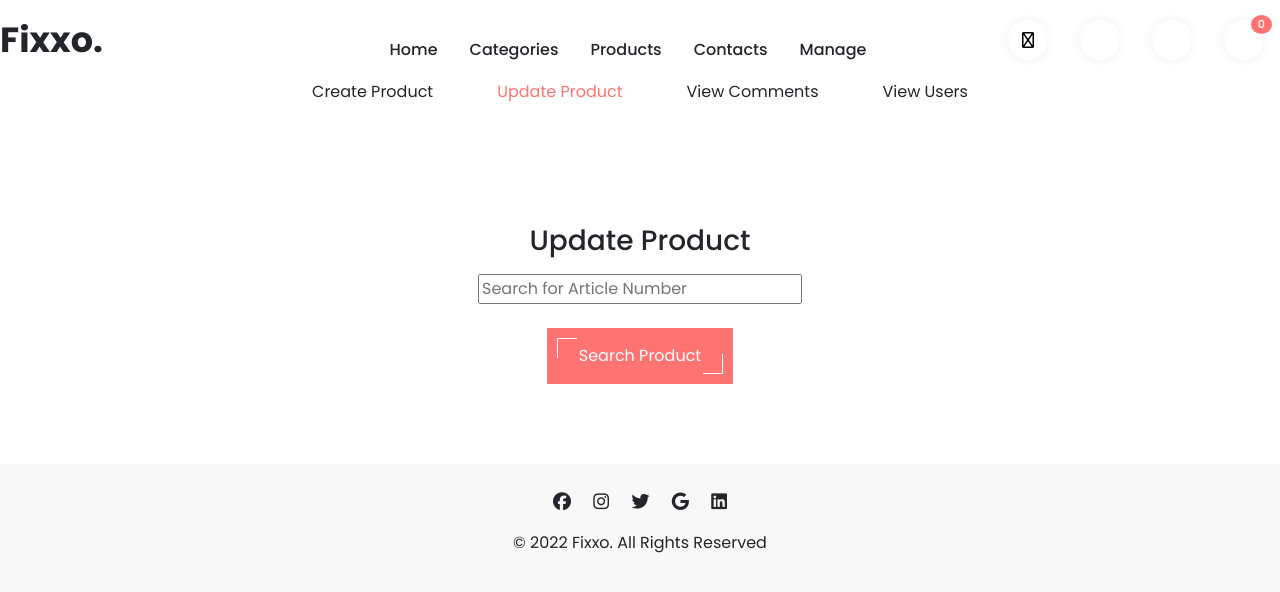
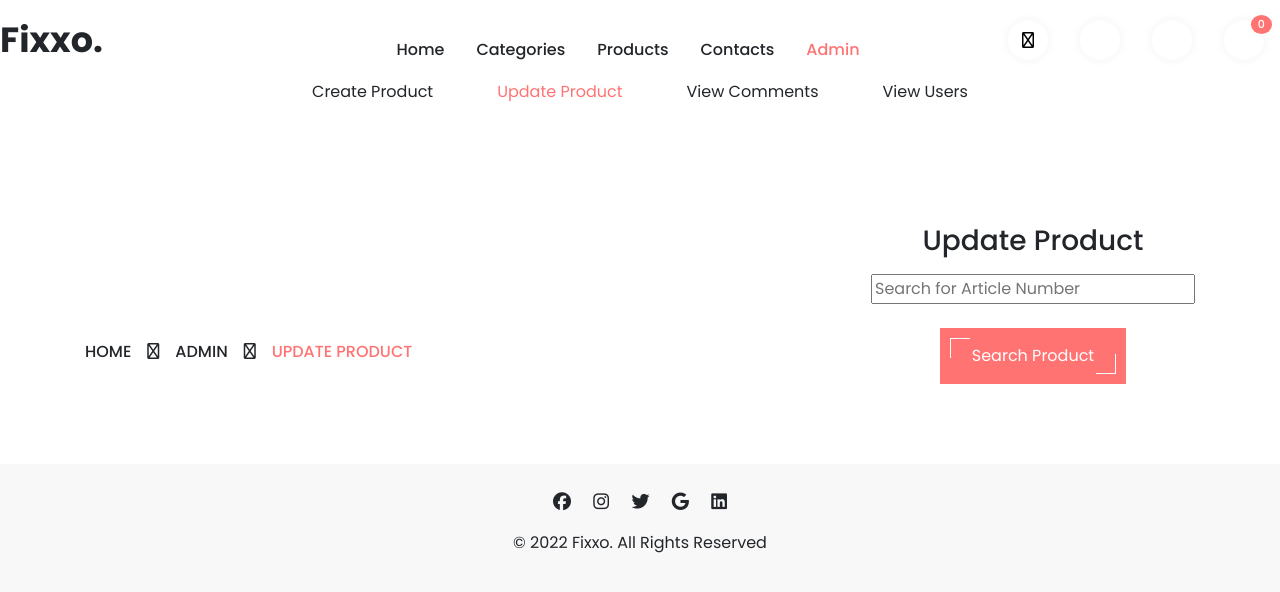
Before and after one commit to Demsity/assignment-react-back, a React (Create React App) app: page /admin/update-product in a window 1280 px wide. Shown: the top 592 px of the page. Built offline with nearby package versions, Linux system fonts and the light colour scheme; no server answers; some icons are missing.

Commit message:
added admin dashboard button and breadcrumbs navigation to admin section

```diff
--- a/src/App.tsx
+++ b/src/App.tsx
@@ -22,6 +22,7 @@ import CreateProduct from './SubRoutes/CreateProduct';
 import ViewComments from './SubRoutes/ViewComments';
 import ViewUsers from './SubRoutes/ViewUsers';
 import UpdateProduct from './SubRoutes/UpdateProduct';
+import Dashboard from './SubRoutes/Dashboard';
 
 
 function App() {
@@ -35,7 +36,7 @@ function App() {
         <Routes>
             <Route path='/' element={<HomeView />} />
             <Route path='/admin/' element={<AdminView />}>
-              <Route path='' element={<CreateProduct />}/>
+              <Route path='' element={<Dashboard />}/>
               <Route path='create-product' element={<CreateProduct />} />
               <Route path='update-product' element={<UpdateProduct />} />
               <Route path='view-comments' element={<ViewComments />} />
--- a/src/Components/Navbar.tsx
+++ b/src/Components/Navbar.tsx
@@ -48,7 +48,7 @@ const Navbar = () => {
             <NavLink className='__navbar-link' to='/categories'>Categories</NavLink>
             <NavLink className='__navbar-link' to='/product/'>Products</NavLink>
             <NavLink end className='__navbar-link' to='/contact'>Contacts</NavLink>
-            <NavLink end className='__navbar-link' to='/admin'>Manage</NavLink>
+            <NavLink className='__navbar-link' to='/admin'>Admin</NavLink>
         </nav>
         <nav className='__user-interface ms-4'>
             <button className={'__round-button'} type='button' data-bs-toggle="offcanvas" data-bs-target={'#search'} aria-controls={'search'} >
--- a/src/SubRoutes/CreateProduct.tsx
+++ b/src/SubRoutes/CreateProduct.tsx
@@ -1,4 +1,5 @@
 import React, { useEffect, useState } from 'react'
+import Breadcrumbs from '../Components/BreadCrumbs'
 import { ProductInterface } from '../Utilities/Interfaces'
 import { submitData, validateProduct } from '../Utilities/Submit&Validation'
 
@@ -75,6 +76,7 @@ function CreateProduct() {
 
   return (
     <div className='container __cp-container'>
+      <Breadcrumbs page='Create Product' prevPage='Admin' />
       <form onSubmit={handleSubmit} className='__cp-form' noValidate>
         <label>Title</label>
         <input type="text" id='name' value={newProduct.name} onChange={event => onChange(event)} />
--- /dev/null
+++ b/src/SubRoutes/Dashboard.tsx
@@ -0,0 +1,14 @@
+import React from 'react'
+import Breadcrumbs from '../Components/BreadCrumbs'
+
+function Dashboard() {
+  return (
+    <div>
+        <Breadcrumbs page='Admin' />
+        <div>Manage Site</div>
+        <div>A Statistics dashboard for admin or manager</div>
+    </div>
+  )
+}
+
+export default Dashboard
--- a/src/SubRoutes/UpdateProduct.tsx
+++ b/src/SubRoutes/UpdateProduct.tsx
@@ -1,4 +1,5 @@
 import React, { useEffect, useState } from 'react'
+import Breadcrumbs from '../Components/BreadCrumbs'
 import { useProducts } from '../Contexts/ProductsContext'
 import { ProductInterface } from '../Utilities/Interfaces'
 import { removeData, submitData, validateProduct } from '../Utilities/Submit&Validation'
@@ -103,6 +104,7 @@ function UpdateProduct() {
     if (!userLoaded) {
         return (
                 <div className='__cp-container container'>
+                    <Breadcrumbs page='Update Product' prevPage='Admin' />
                     <form onSubmit={handleSubmitLoad} className='__cp-form'>
                         <h3 className='mb-4'>{pageState}</h3>
 
@@ -116,6 +118,7 @@ function UpdateProduct() {
     } else {
         return (
             <div className='__cp-container container'>
+                    <Breadcrumbs page='Update Product' prevPage='Admin' />
                       <form onSubmit={handleSubmit} className='__cp-form' noValidate>
                          <h3 className='mb-3'>Update Product</h3>
                         <label>Title</label>
```
